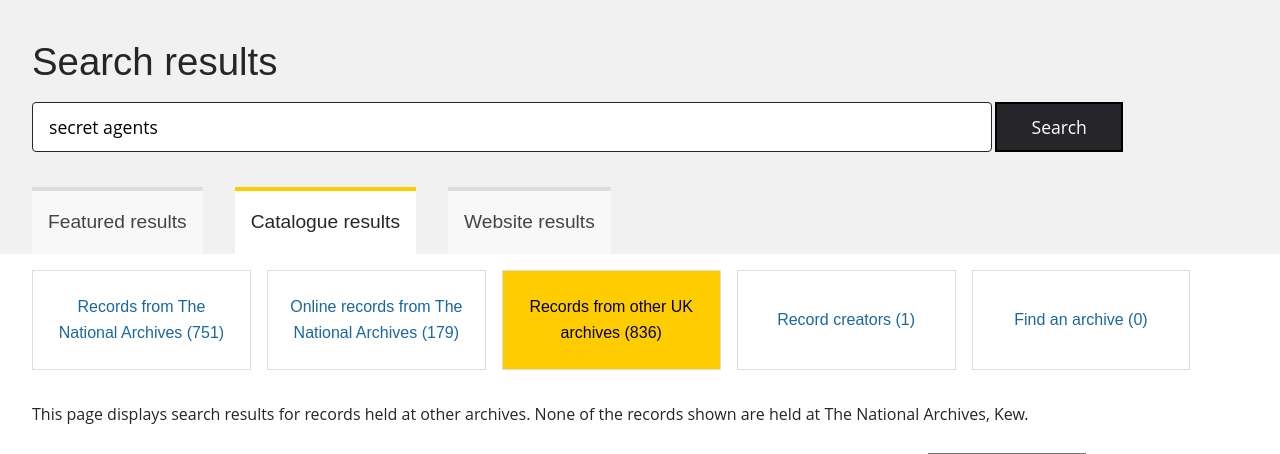
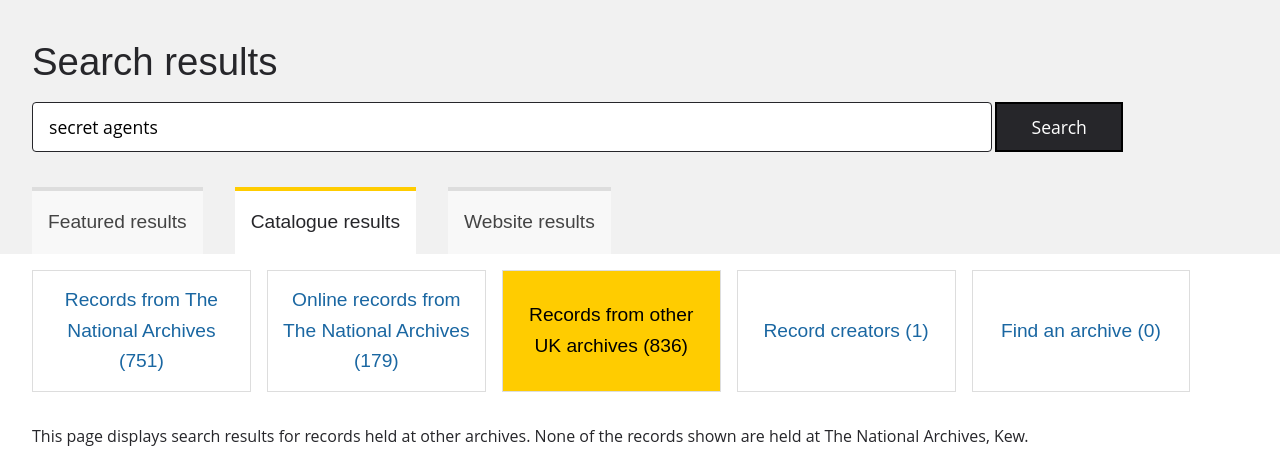
Before and after one commit to nationalarchives/ds-etna-search-plan, a Flask app: page /search/other/ in a window 1280 px wide. Shown: the part 133-587 px from the top of the page. Run offline with Flask 2, Linux system fonts and the light colour scheme; some web fonts are replaced.

Commit message:
Increase font size of buckets

```diff
--- a/Prototype/sass/includes/_search-buckets.scss
+++ b/Prototype/sass/includes/_search-buckets.scss
@@ -18,7 +18,7 @@
             min-height: 100px;
             margin-bottom: 1rem;
             font-family: $font__supria-sans;
-
+            font-size: 1.2rem;
             @media only screen and (max-width: $screen__md) {
                 width: 100%;
                 display: block;
--- a/Prototype/static/css/search.css
+++ b/Prototype/static/css/search.css
@@ -4128,7 +4128,8 @@ a {
       margin-right: 1rem;
       min-height: 100px;
       margin-bottom: 1rem;
-      font-family: supria-sans-condensed, sans-serif; }
+      font-family: supria-sans-condensed, sans-serif;
+      font-size: 1.2rem; }
       @media only screen and (max-width: 48rem) {
         .search-buckets__list-item {
           width: 100%;
```
Also changed, not shown: 1 other file.
